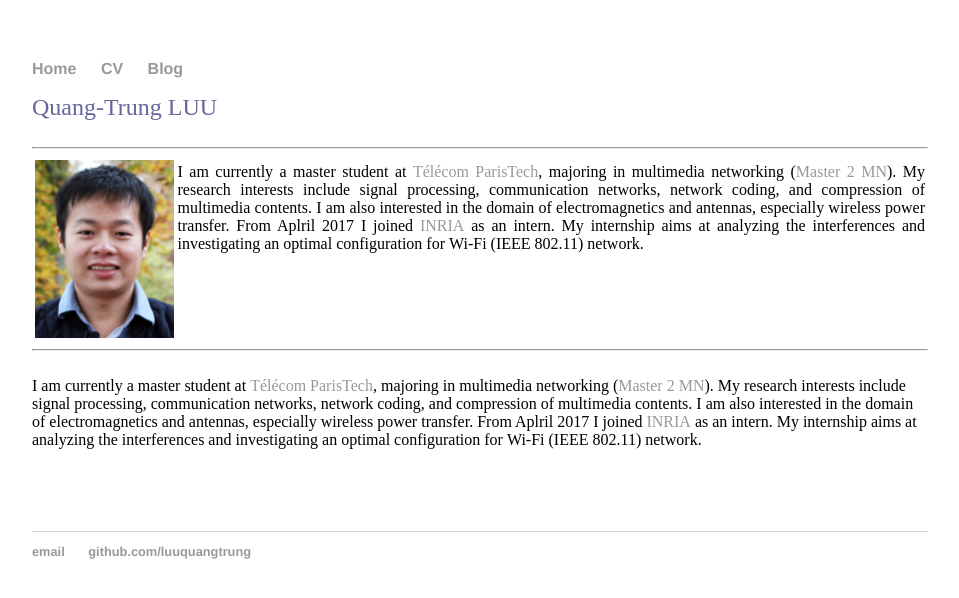
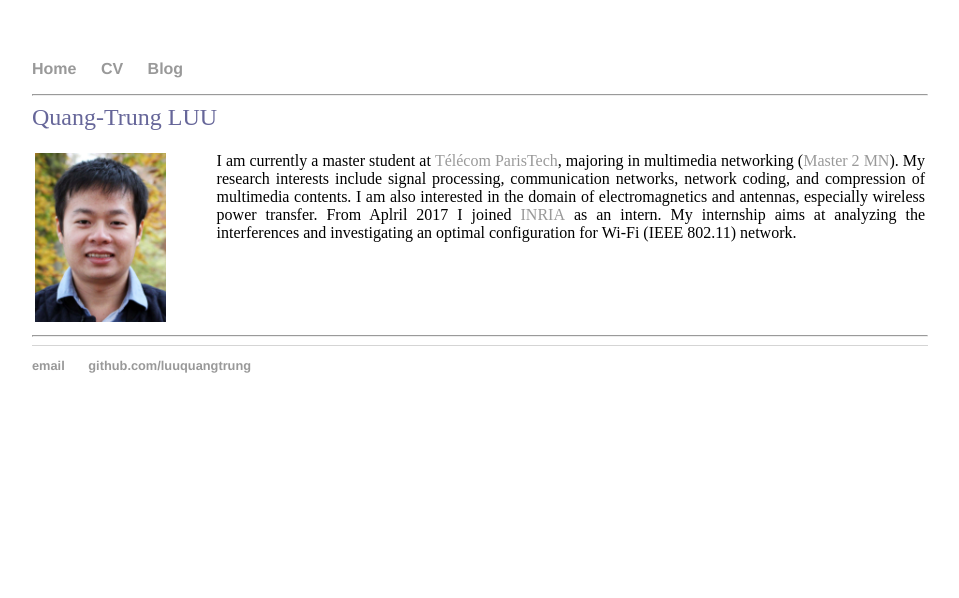
Before and after one commit to luuquangtrung/luuquangtrung.github.io_v1, a Jekyll site: the page built from index.html, in a window 1280 px wide. Shown: the top 598 px of the page, without its empty margins (160-1119 px from the left). Built offline with Jekyll 4.4.1, drawn with Linux system fonts in a browser that asks for light colours.

Commit message:
Update index.html

```diff
--- a/index.html
+++ b/index.html
@@ -2,16 +2,20 @@
 layout: default
 title: Quang-Trung Luu
 ---
-<div>
-<div><span style="color: #666699; font-size: x-large;">Quang-Trung LUU</span></div>
-<div>&nbsp;</div>
+
 
 <hr>
 <div>
 <table width = "100%" style = "border: 0px solid white; align = center">
+   <div>
+   <div><span style="color: #666699; font-size: x-large;">Quang-Trung LUU</span></div>
+   <div>&nbsp;</div>
    <tr >
-        <td width="15%" style = "border: 0px solid white" align = "">
+        <td width="15%" style = "border: 0px solid white" align = "center">
         <img style="display:block;" width = "100%" src = "/asset/profile/cv3_small.jpg">
+        </td>
+
+        <td width="5%" style = "border: 0px solid white" align = "center">
         </td>
 
         <td width="80%" style = "border: 0px solid white" align = "justify">
@@ -23,9 +27,3 @@ title: Quang-Trung Luu
 </table>
 </div>
 <hr>
-
-
-
-<div>&nbsp;</div>
-I am currently a master student at&nbsp;<a href="http://www.telecom-paristech.fr/" target="_blank" rel="nofollow">T&eacute;l&eacute;com ParisTech</a>, majoring in multimedia networking (<a href="https://www.universite-paris-saclay.fr/fr/formation/master/m2-multimedia-networking-mn#presentation-m2" target="_blank" rel="nofollow">Master 2 MN</a>). My research interests include signal processing, communication networks, network coding, and compression of multimedia contents. I am also interested in the domain of electromagnetics and antennas, especially wireless power transfer. From Aplril 2017 I joined <a href="https://team.inria.fr/dante/">INRIA</a>&nbsp;as an intern. My internship aims at analyzing the interferences&nbsp;and investigating an optimal configuration for&nbsp;Wi-Fi (IEEE 802.11) network.&nbsp;</div>
-<p>&nbsp;</p>
```
